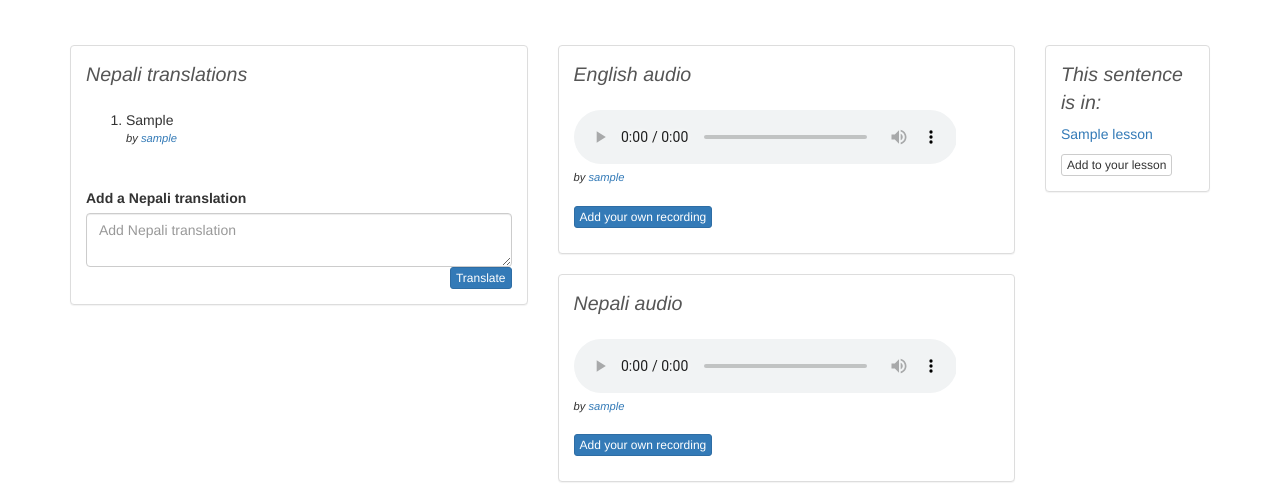
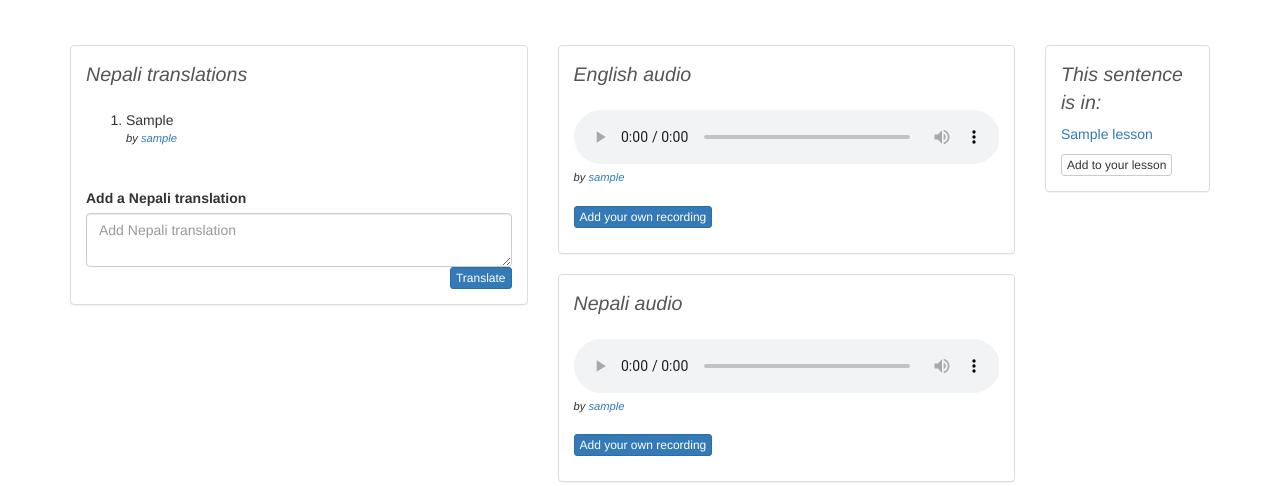
Before and after one commit to evansp01/everestesl, a Django app: page /sentence/1 in a window 1280 px wide. Shown: the part 174-660 px from the top of the page. Run offline with Django 3.2, Linux system fonts and the light colour scheme; tables that the repository leaves empty hold one stand-in row (values such as "Sample post"); some libraries are stand-ins or nearby versions.

Commit message:
Fixed audio width

```diff
--- a/everest/templates/everest/sentence.html
+++ b/everest/templates/everest/sentence.html
@@ -52,7 +52,7 @@
                 <ul class="list-unstyled">
                     {% for audio in sentence.eng_audio.all %}
                     <li>
-                        <audio src="{% url 'english_audio' audio.id %}" controls style="width:90%"></audio>
+                        <audio src="{% url 'english_audio' audio.id %}" controls style="width:100%"></audio>
                     </li>
                     <li>
                         {% if audio.creator == user %}
@@ -84,7 +84,7 @@
                 <ul class="list-unstyled">
                     {% for audio in sentence.nep_audio.all %}
                     <li>
-                        <audio src="{% url 'nepali_audio' audio.id %}" controls style="width:90%"></audio>
+                        <audio src="{% url 'nepali_audio' audio.id %}" controls style="width:100%"></audio>
                     </li>
                     <li>
                         {% if audio.creator == user %}
```
